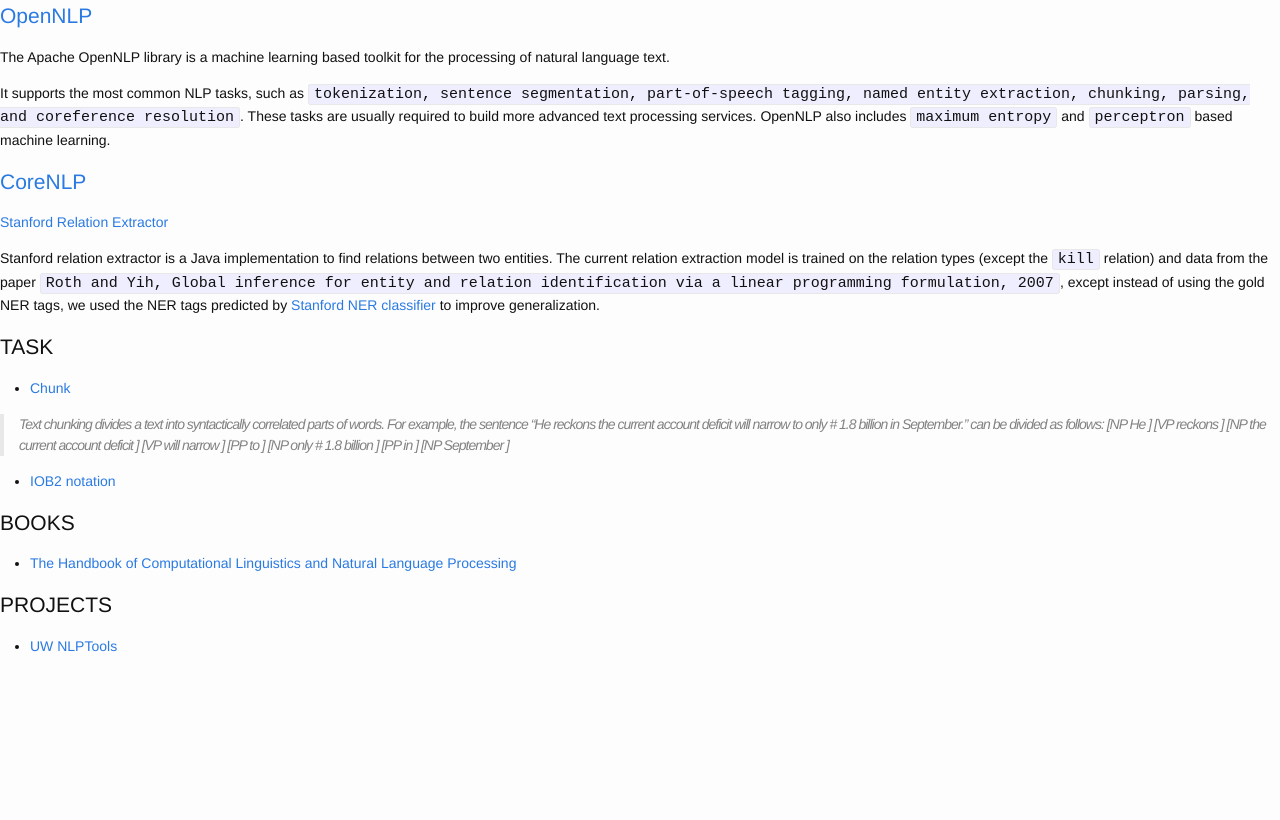
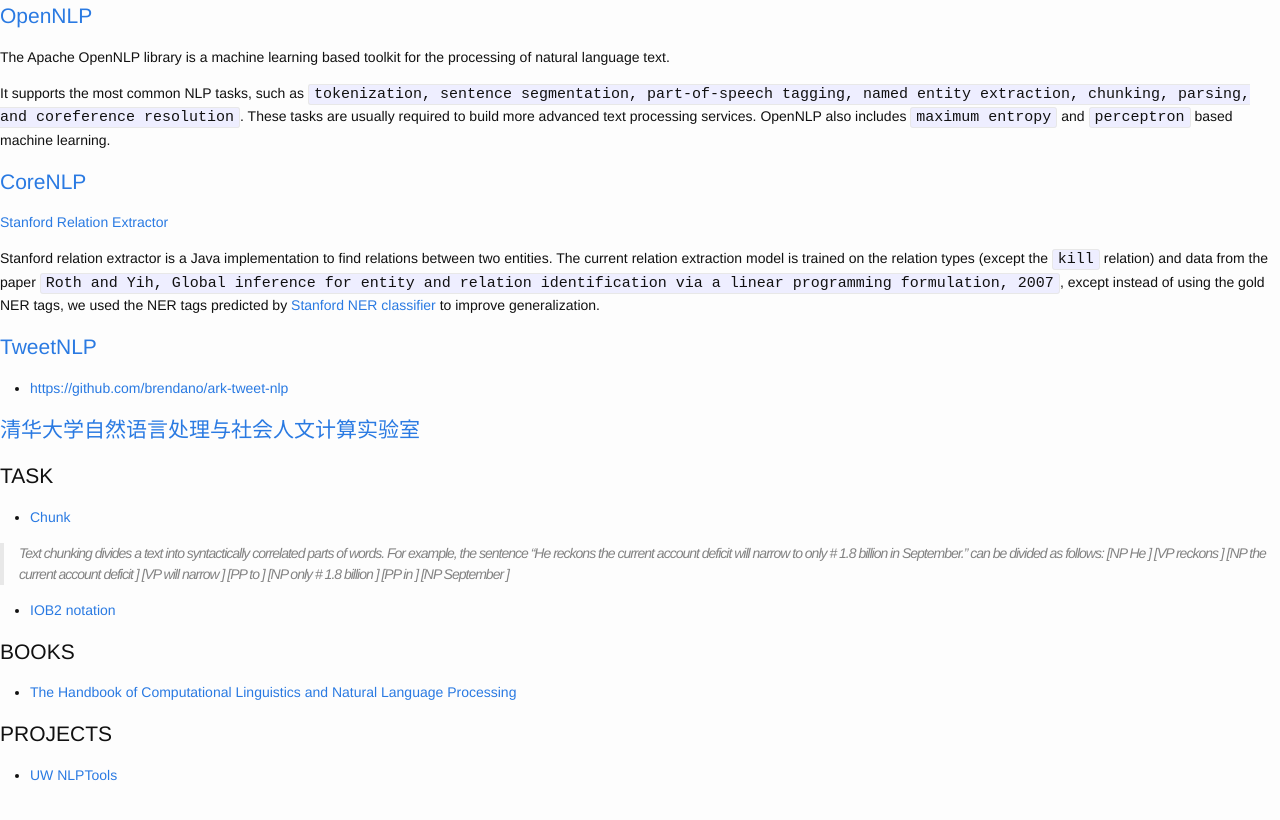
Before and after one commit to cnwarden/cnwarden.github.io, a Jekyll site: the page built from ml/index.md, in a window 1280 px wide. Shown: the top 820 px of the page. Built offline with Jekyll 4.4.1, drawn with Linux system fonts in a browser that asks for light colours.

Commit message:
Update index.md

```diff
--- a/ml/index.md
+++ b/ml/index.md
@@ -15,6 +15,12 @@ It supports the most common NLP tasks, such as `tokenization, sentence segmentat
 
 Stanford relation extractor is a Java implementation to find relations between two entities. The current relation extraction model is trained on the relation types (except the `kill` relation) and data from the paper `Roth and Yih, Global inference for entity and relation identification via a linear programming formulation, 2007`, except instead of using the gold NER tags, we used the NER tags predicted by [Stanford NER classifier](http://nlp.stanford.edu/software/CRF-NER.shtml) to improve generalization.
 
+# [TweetNLP](http://www.cs.cmu.edu/~ark/TweetNLP/)
+
+* [https://github.com/brendano/ark-tweet-nlp](https://github.com/brendano/ark-tweet-nlp)
+
+# [清华大学自然语言处理与社会人文计算实验室](http://nlp.csai.tsinghua.edu.cn/site2/)
+
 # TASK
 
 * [Chunk](http://www.chokkan.org/software/crfsuite/tutorial.html)
```
